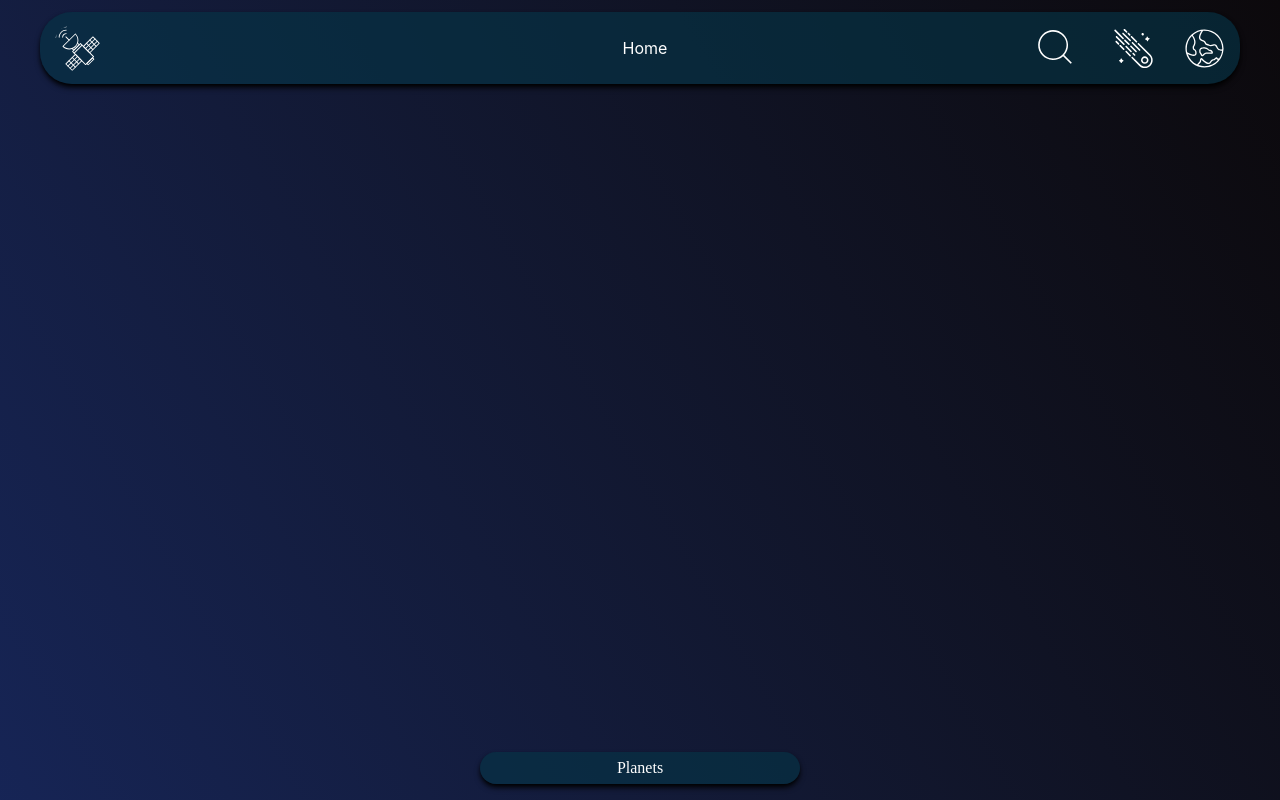
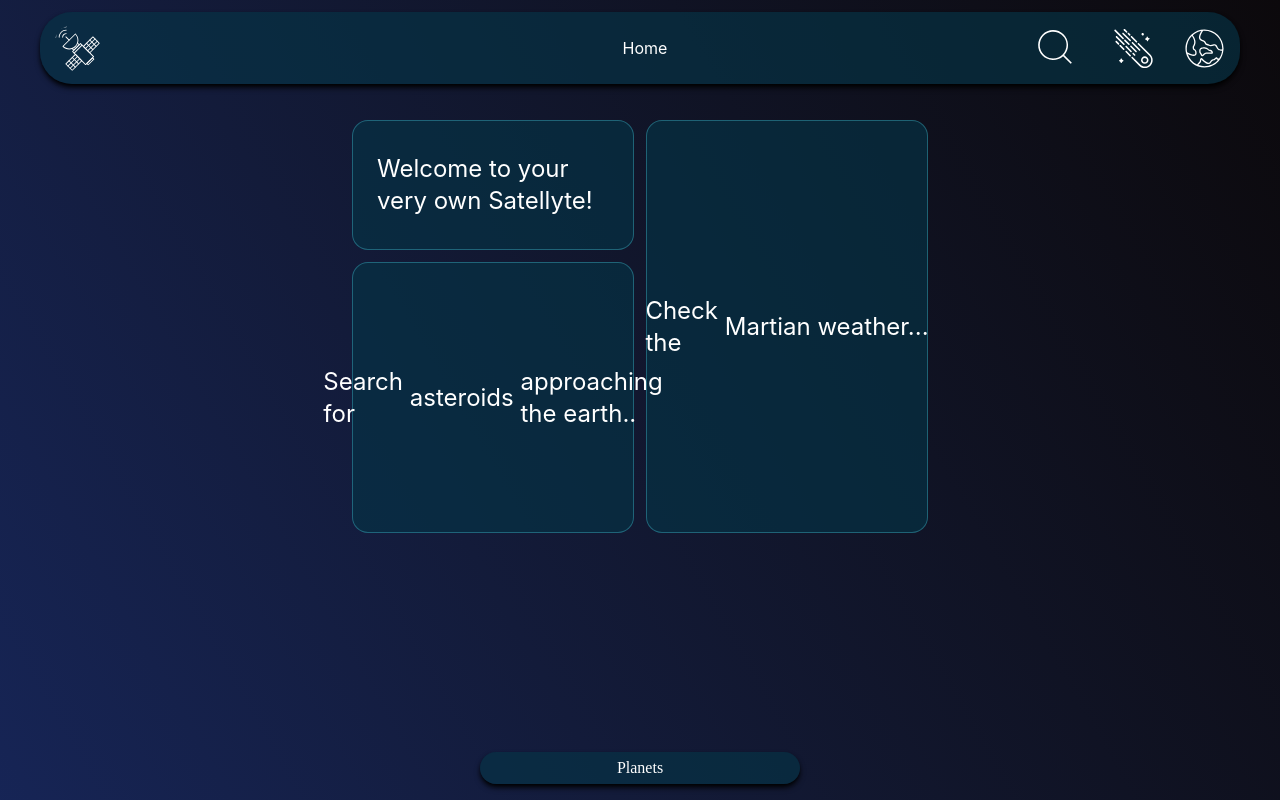
Before and after one commit to besethda/space, a React (Vite) app: page / in a window 1280 px wide. Built offline with nearby package versions, Linux system fonts and the light colour scheme; no server answers.

Commit message:
started with mars info

```diff
--- a/src/components/Display.jsx
+++ b/src/components/Display.jsx
@@ -10,14 +10,20 @@ const Display = ({photoDisplay, setPhotoDisplay, defaultTitle}) => {
     updateUrl({title: defaultTitle})
   }
 
+  console.log(photoDisplay)
+
   return (
     <>
       {photoDisplay && <div className="flex flex-col bg-gray-600/80 absolute left-0 top-0 mt-24 ml-2 z-40 h-[calc(100%-160px)] w-[calc(100%-24px)] rounded-2xl">
-        <div className="p-3">
+        <div className="p-3 flex justify-between">
           <Close close={close} size={44}/>
+          <div className="text-white p-2">{photoDisplay.data[0].date_created}</div>
         </div>
-        <div className="flex justify-center pt-3 h-full">
-          <img src={`${photoDisplay.links[0].href}`} className="max-h-4/5 min-h-1/5 max-w-3/5 object-contain" />
+        <div className="flex justify-center pt-3 h-full relative overflow-hidden">
+          <div className="w-fit h-fit flex flex-col justify-center items-center" >
+            <img src={`${photoDisplay.links[0].href}`} className="max-h-4/5 min-h-1/5 max-w-3/5 object-contain" />
+            <div className="text-center absolute bottom-0 text-white bg-gray-800/70 p-4 rounded-t-3xl max-h-2/7 max-w-4/5">{photoDisplay.data[0].description}</div>
+          </div>
         </div>
       </div>}
     </>
--- a/src/components/Header.jsx
+++ b/src/components/Header.jsx
@@ -2,7 +2,7 @@ import Asteroid from "./icons/asteroid";
 import Mars from "./icons/mars";
 import Logo from "./icons/logo";
 import Search from "./Search";
-import { useState, useRef } from "react";
+import { useState } from "react";
 import UseApi from "../hooks/useApi";
 import { useLocation } from "react-router-dom";
 
--- /dev/null
+++ b/src/components/Homepage.jsx
@@ -0,0 +1,13 @@
+import { Link } from "react-router-dom"
+
+const Homepage = () => {
+  return(
+    <div className="grid grid-cols-2 grid-rows-6 w-full gap-3 h-2/3 pt-30 px-88 absolute text-white">
+      <div className="gridItem box row-span-2">Welcome to your very own Satellyte!</div>
+      <Link to="/mars" state={{title: "Mars"}} className="gridItem box row-span-6 group">Check the <span className="group-hover:font-bold duration-100">&nbsp;Martian&nbsp;</span>weather...</Link>
+      <Link to="/asteroids" state={{title: "Asteroids"}} className="gridItem box row-span-4 group">Search for <span className=" group-hover:font-bold duration-100">&nbsp;asteroids&nbsp;</span> approaching the earth..</Link>
+    </div>
+  )
+}
+
+export default Homepage
--- a/src/components/Search.jsx
+++ b/src/components/Search.jsx
@@ -2,7 +2,6 @@ import SearchIcon from "./icons/searchIcon";
 import Close from "./icons/close";
 import Dropdown from "./Dropdown";
 import { useState, useRef } from "react";
-import { useNavigate } from "react-router-dom";
 import useUrlLocation from "../hooks/useUrlLocation";
 
 const Search = ({setSearchQuery, data, setData, setSearchData, photoDisplay, setPhotoDisplay}) => {
@@ -22,7 +21,7 @@ const Search = ({setSearchQuery, data, setData, setSearchData, photoDisplay, set
     } else {
       setSearchQuery(textBox.current.value)
       if(galleryView) {
-        updateUrl({title: textBox.current.value})
+        updateUrl({title: `Results for: ${textBox.current.value}`})
         setPhotoDisplay(null)
       }
     }
--- a/src/index.css
+++ b/src/index.css
@@ -12,6 +12,10 @@
 
   .box {
     @apply bg-cyan-950/65 text-primary;
+  }
+
+  .gridItem {
+    @apply flex justify-center items-center rounded-2xl border border-cyan-300/30 text-2xl p-6 hover:scale-[101%] duration-150
   }
 
   .svg {
--- a/src/pages/Home.jsx
+++ b/src/pages/Home.jsx
@@ -1,6 +1,7 @@
 import { useState } from "react";
 import UseApi from "../hooks/useApi";
 import Display from "../components/Display";
+import Homepage from "../components/Homepage";
 
 const Home = ({photoDisplay, setPhotoDisplay}) => {
 
@@ -19,7 +20,7 @@ const Home = ({photoDisplay, setPhotoDisplay}) => {
         </div>
         : <div className="" ></div>}
         <div className="z-3 absolute">
-          {loading && <div className="text-white px-3 py-2 max-w-48" >Loading nasa picture of the day...</div>}
+          {loading && <div className="text-gray-400 px-3 py-2 max-w-48" >Loading nasa picture of the day...</div>}
           <div className="text-white px-3 py-2 max-w-48">{data && `Picture of the day, ${data.date}`}</div>
           <div className="text-white px-3 py-0 max-w-48 font-bold">{data && data.title}</div>
           {explanation
@@ -30,6 +31,7 @@ const Home = ({photoDisplay, setPhotoDisplay}) => {
             : !loading && data && <div className="text-white px-3 py-2 w-fit hover:scale-105 hover:translate-x-1 duration-150 hover:font-semibold cursor-pointer" onClick={toggleReadMore}>Read More</div>
             }
         </div>
+        <Homepage />
         {photoDisplay && <Display photoDisplay={photoDisplay} setPhotoDisplay={setPhotoDisplay} defaultTitle={"Home"}/>}
     </div>
   );
--- a/src/pages/Mars.jsx
+++ b/src/pages/Mars.jsx
@@ -1,10 +1,26 @@
 import Display from "../components/Display";
+import UseApi from "../hooks/useApi";
 
 const Mars = ({photoDisplay, setPhotoDisplay}) => {
+
+  const [data, setData] = UseApi(`https://api.nasa.gov/insight_weather/?api_key=B3y4olgkjypsyU3FXPGigUAMkGrx4EIarZ87ezMV&feedtype=json&ver=1.0`)
+
+
+
   return (
     <div className="flex grow main">
-        {photoDisplay && <Display photoDisplay={photoDisplay} setPhotoDisplay={setPhotoDisplay} defaultTitle={"Mars"}/>}
+      {photoDisplay && <Display photoDisplay={photoDisplay} setPhotoDisplay={setPhotoDisplay} defaultTitle={"Mars"}/>}
+      <div className="">
+        <div className="text-white">Avg Atmospheric Temp: {data && data[data.sol_keys[0]].AT.av}</div>
+        <div className="text-white">Avg Horizontal Wind Speed: {data && data[data.sol_keys[0]].HWS.av}</div>
+        <div className="text-white">Avg Atmospheric Pressure: {data && data[data.sol_keys[0]].PRE.av}</div>
+        <div className="text-white">Avg Horizontal Wind Speed: {data && data[data.sol_keys[0]].WD.av}</div>
+        <div className="text-white text-transform: capitalize">Season: {data && data[data.sol_keys[0]].Season}</div>
 
+
+
+
+      </div>
     </div>
   );
 };
```
